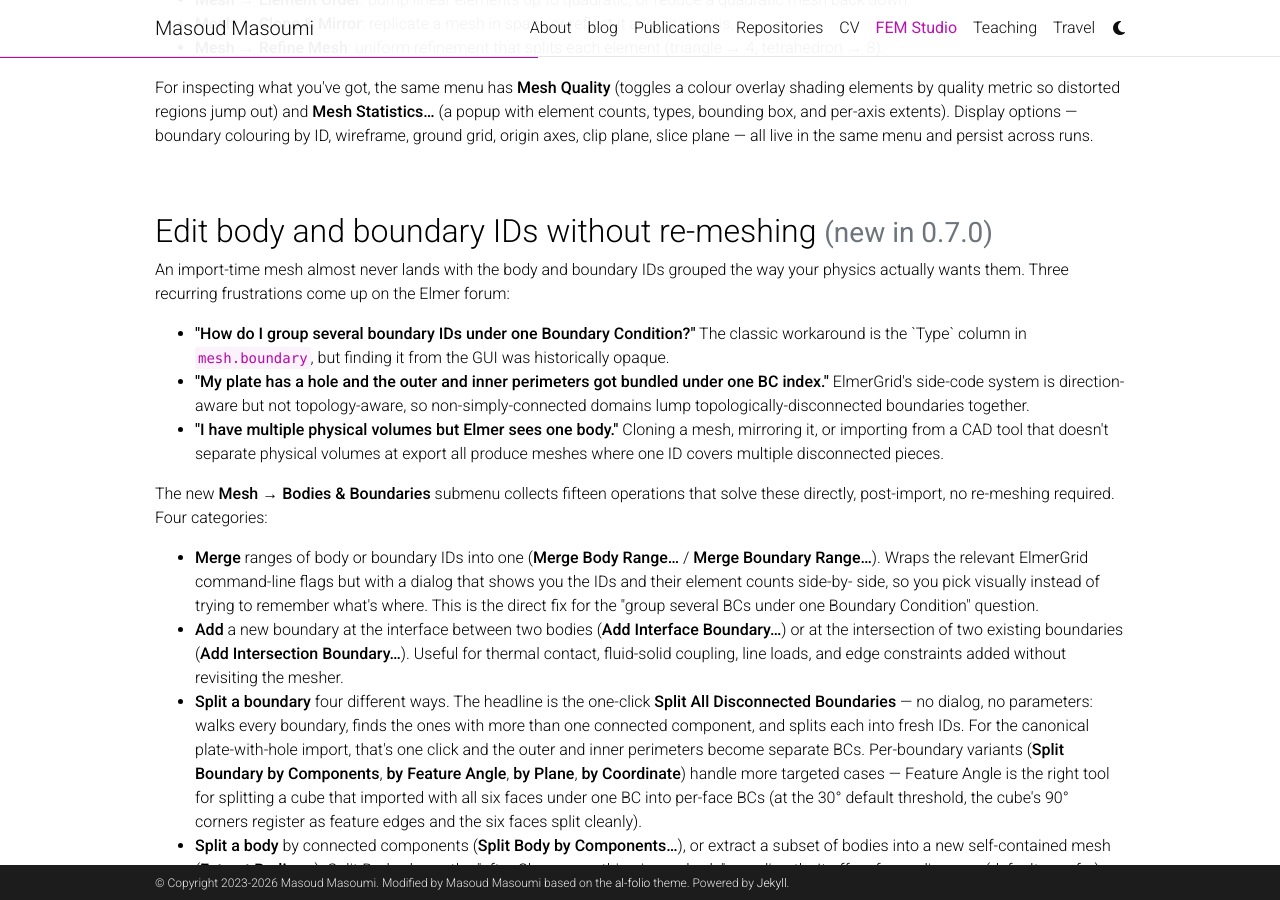
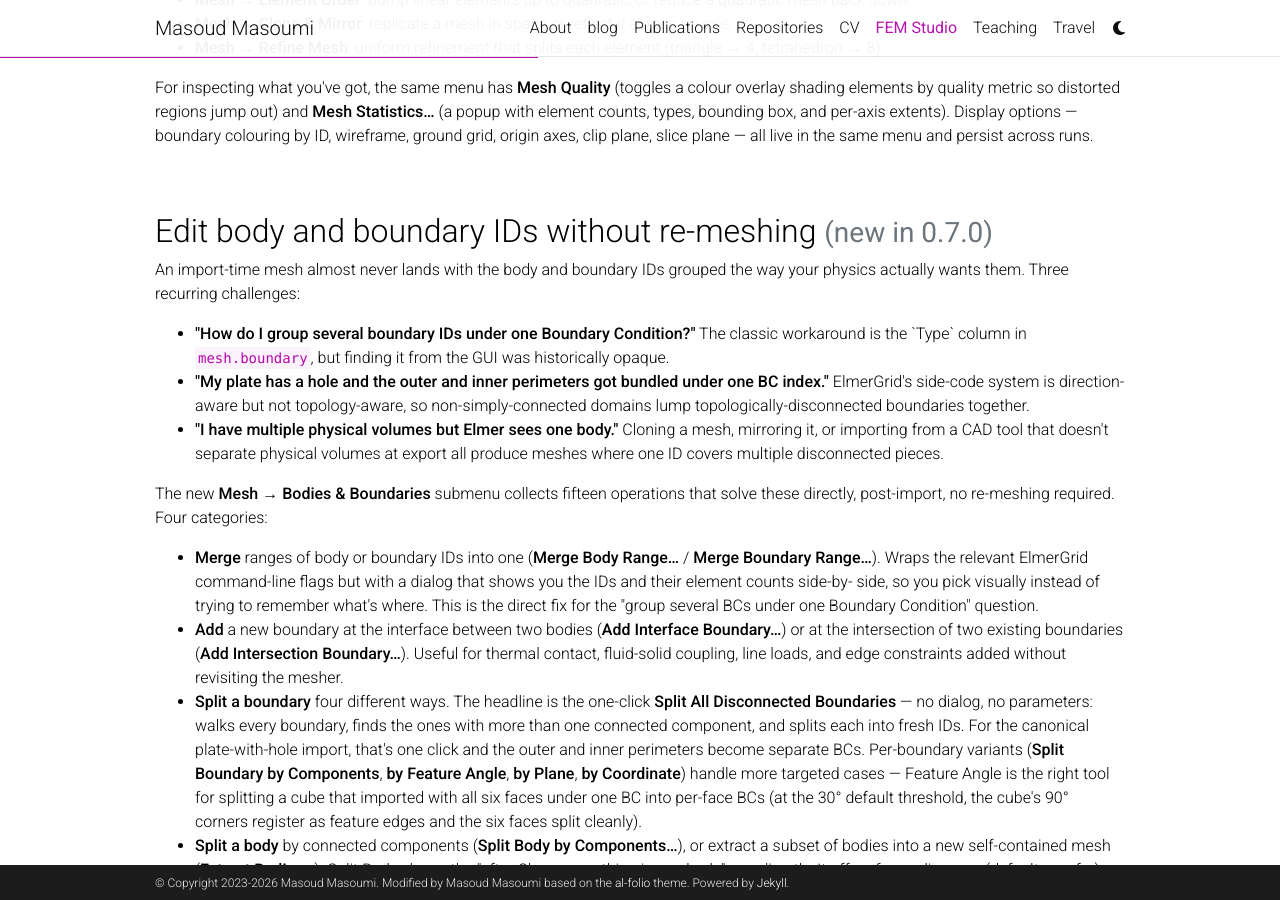
Before and after one commit to MasoudMiM/masoudmim.github.io, a Jekyll site: the page built from _pages/femstudio.md, in a window 1280 px wide and 900 px high, scrolled down 3385 px. Built offline with Jekyll 4.4.1, drawn with Linux system fonts in a browser that asks for light colours; comment, search, counter and statistics services are not loaded; a style sheet for code colours, icons or effects is not loaded; some of the changed text lies outside the part shown.

Commit message:
minor update in femstudio page

```diff
--- a/_pages/femstudio.md
+++ b/_pages/femstudio.md
@@ -255,8 +255,7 @@ description: ElmerStudio — a modern desktop GUI for the Elmer FEM solver, born
     <p>
       An import-time mesh almost never lands with the body and
       boundary IDs grouped the way your physics actually wants
-      them.  Three recurring frustrations come up on the Elmer
-      forum:
+      them.  Three recurring challenges:
     </p>
     <ul>
       <li>
@@ -432,8 +431,7 @@ description: ElmerStudio — a modern desktop GUI for the Elmer FEM solver, born
       (Rotational for cylindrical sliding boundaries, Radial for
       parallel periodic planes, Level Projector Generic as a
       universal fallback), and a <code>Galerkin Projector =
-      Logical True</code> on every master block.  The most common
-      Elmer-forum support thread, eliminated.
+      Logical True</code> on every master block.
     </p>
     <p>
       A <strong>Pick</strong> mode in the toolbar handles the
```
